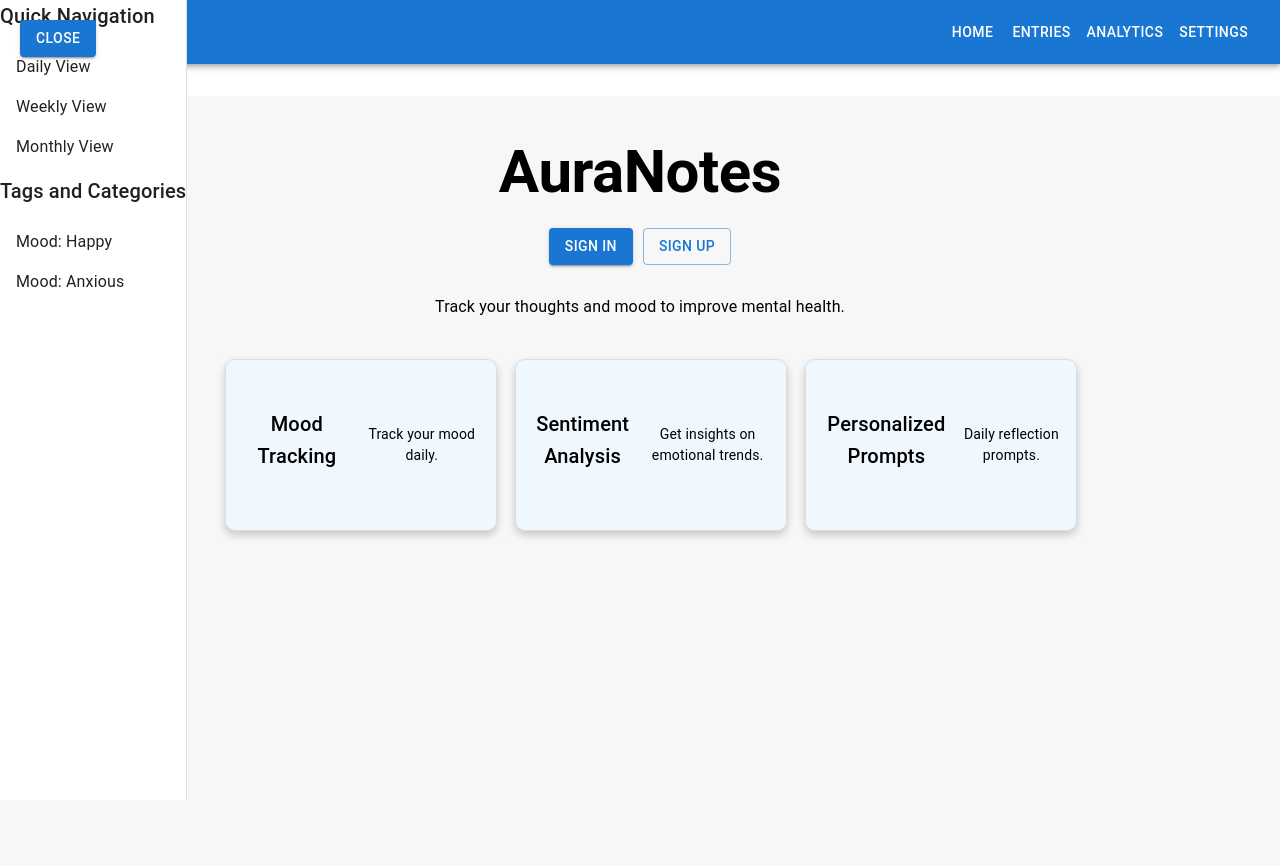
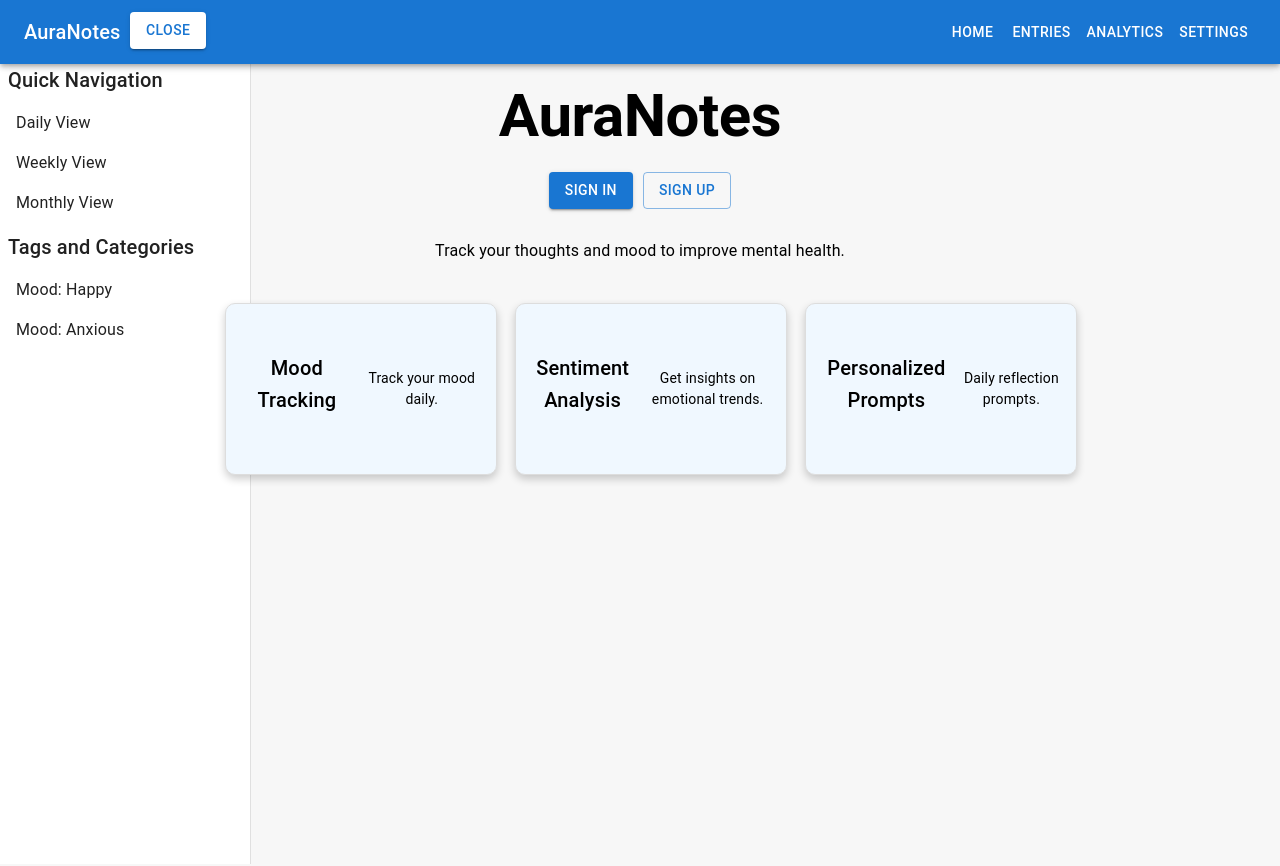
Before and after one commit to rkao2/journal-app, a React (Create React App) app: page / in a window 1280 px wide. Shown: the top 866 px of the page. Built offline with nearby package versions, Linux system fonts and the light colour scheme.

Commit message:
11/26 Header/Sidebar aligned and move with scroll

```diff
--- a/src/components/Header.js
+++ b/src/components/Header.js
@@ -45,7 +45,7 @@ function Header() {
   /**
    * USING MUI to style the header
    */
-  <AppBar position="static" color="primary">
+  <AppBar position="fixed" color="primary">
       <Toolbar>
         <Typography variant="h6" sx={{ flexGrow: 1 }}>
           AuraNotes
--- a/src/components/LandingPage.js
+++ b/src/components/LandingPage.js
@@ -15,7 +15,7 @@ const LandingPage = () => {
   };
 
   return (
-    <Box sx={{ textAlign: 'center', padding: '40px', backgroundColor: '#f7f7f7', minHeight: '100vh' }}>
+    <Box sx={{ textAlign: 'center', padding: '80px', backgroundColor: '#f7f7f7', minHeight: '100vh' }}>
       {/* Header Section */}
       <header>
         <Typography variant="h2" sx={{ fontWeight: 'bold', marginBottom: '20px' }}>
--- a/src/components/Sidebar.js
+++ b/src/components/Sidebar.js
@@ -17,9 +17,11 @@ function Sidebar() {
         color="primary"
         onClick={toggleSidebar}
         sx={{
-          position: 'absolute',
-          top: 20,
-          left: 20,
+          position: 'fixed',
+          backgroundColor: '#ffffff',
+          color: '#1976D2',
+          top: 12,
+          left: 130,
           zIndex: 1300, // Ensures the button is on top of the sidebar
         }}
       >
@@ -31,20 +33,23 @@ function Sidebar() {
         variant="persistent"
         anchor="left"
         open={isOpen}
-        sx={{ width: 250, padding: 2, }}
+        sx={{ width: 250, //padding: 2,
+          position: "fixed",
+          "& .MuiDrawer-paper": {width: 250, top: 64, },
+         }}
         classes={{
           paper: {
             width: 250,
-            padding: 2,
+            //padding: 2,
           },
         }}
       >
-        <Typography variant="h6" gutterBottom>
+        <Typography variant="h6" gutterBottom sx={{ paddingLeft: 1 }}>
           Quick Navigation
         </Typography>
         <List>
           <ListItem button>
-            <Typography variant="body1">Daily View</Typography>
+            <Typography variant="body1" sx={{ marginTop: -1 }}> Daily View</Typography>
           </ListItem>
           <ListItem button>
             <Typography variant="body1">Weekly View</Typography>
@@ -53,12 +58,12 @@ function Sidebar() {
             <Typography variant="body1">Monthly View</Typography>
           </ListItem>
         </List>
-        <Typography variant="h6" gutterBottom>
+        <Typography variant="h6" gutterBottom sx={{ paddingLeft: 1 }}>
           Tags and Categories
         </Typography>
         <List>
           <ListItem button>
-            <Typography variant="body1">Mood: Happy</Typography>
+            <Typography variant="body1" sx={{ marginTop: -1 }}>Mood: Happy</Typography>
           </ListItem>
           <ListItem button>
             <Typography variant="body1">Mood: Anxious</Typography>
```
